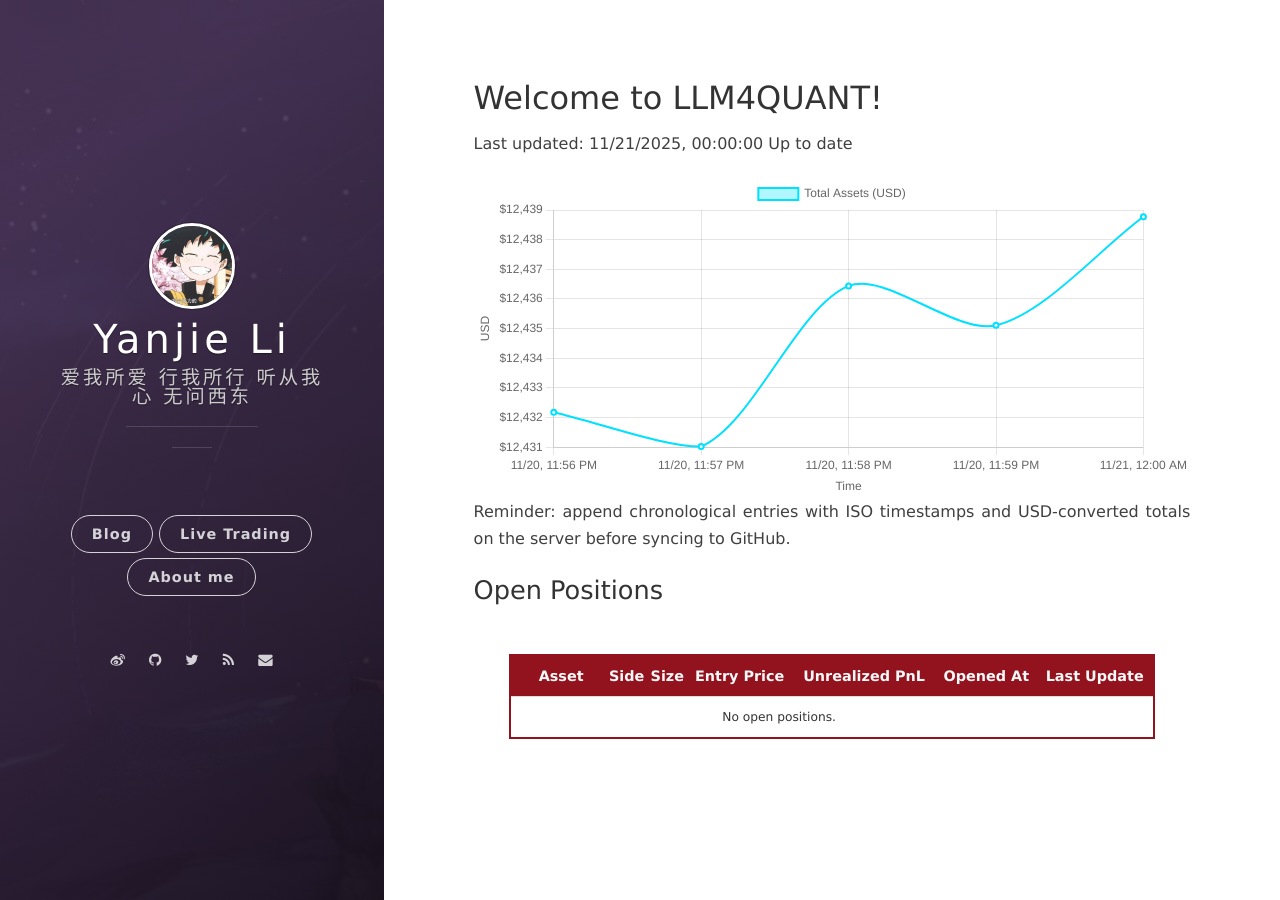
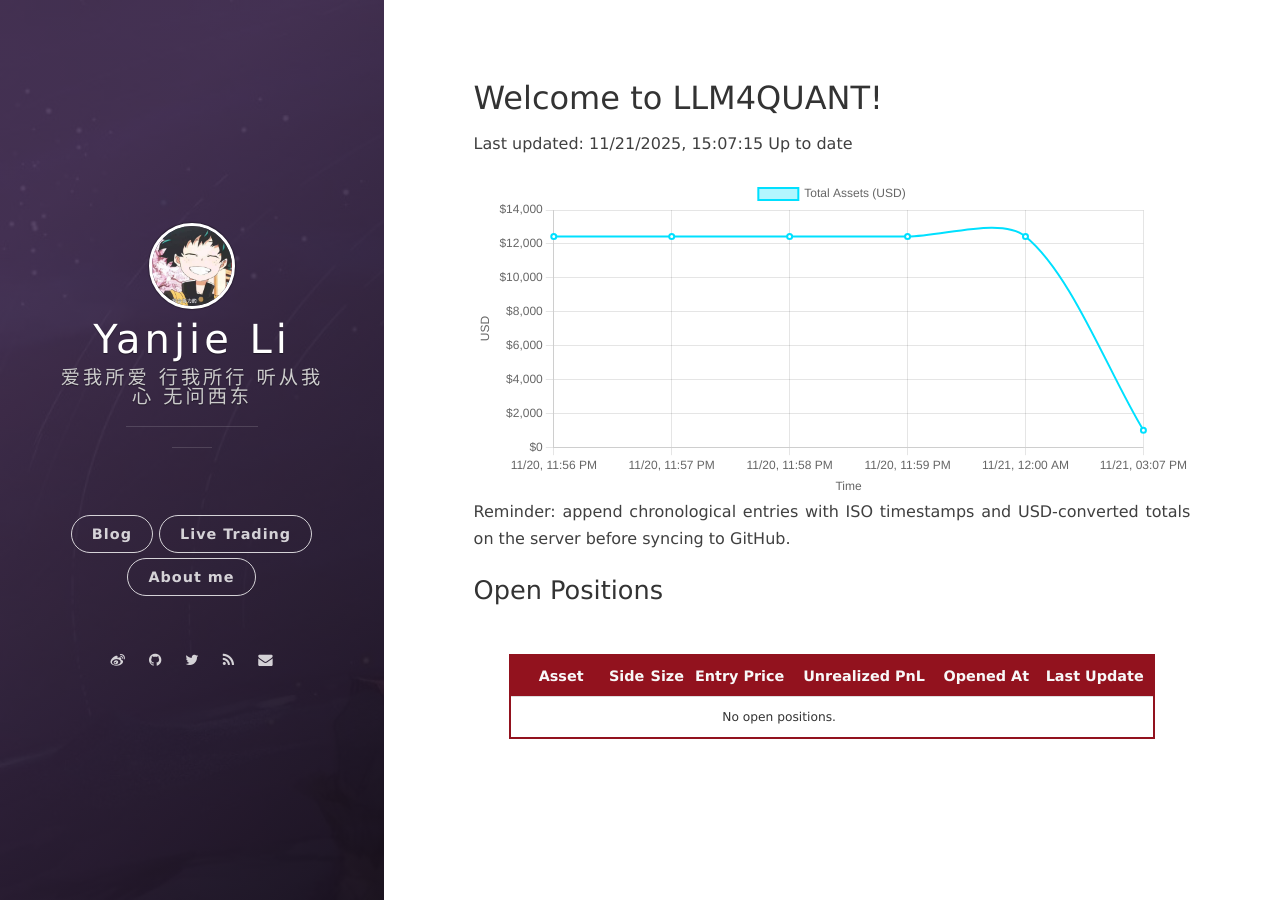
Before and after one commit to leeyegy/leeyegy.github.io, a Jekyll site: the page built from live-trading.html, in a window 1280 px wide. Built offline with Jekyll 4.4.1, drawn with Linux system fonts in a browser that asks for light colours; nearby versions of some CDN libraries; some of the changed lines change nothing that is shown.

Commit message:
AccountMonitor: update balance history 2025-11-21T15:07:15Z

```diff
--- a/assets/data/binance/balance-history.json
+++ b/assets/data/binance/balance-history.json
@@ -1,5 +1,5 @@
 {
-  "generatedAt": "2025-11-21T00:00:00Z",
+  "generatedAt": "2025-11-21T15:07:15Z",
   "asset": "total_usd_value",
   "history": [
     {
@@ -21,6 +21,10 @@
     {
       "timestamp": "2025-11-21T00:00:00Z",
       "totalUsd": 12438.77
+    },
+    {
+      "timestamp": "2025-11-21T15:07:15Z",
+      "totalUsd": 1002.16734911
     }
   ]
 }
```
